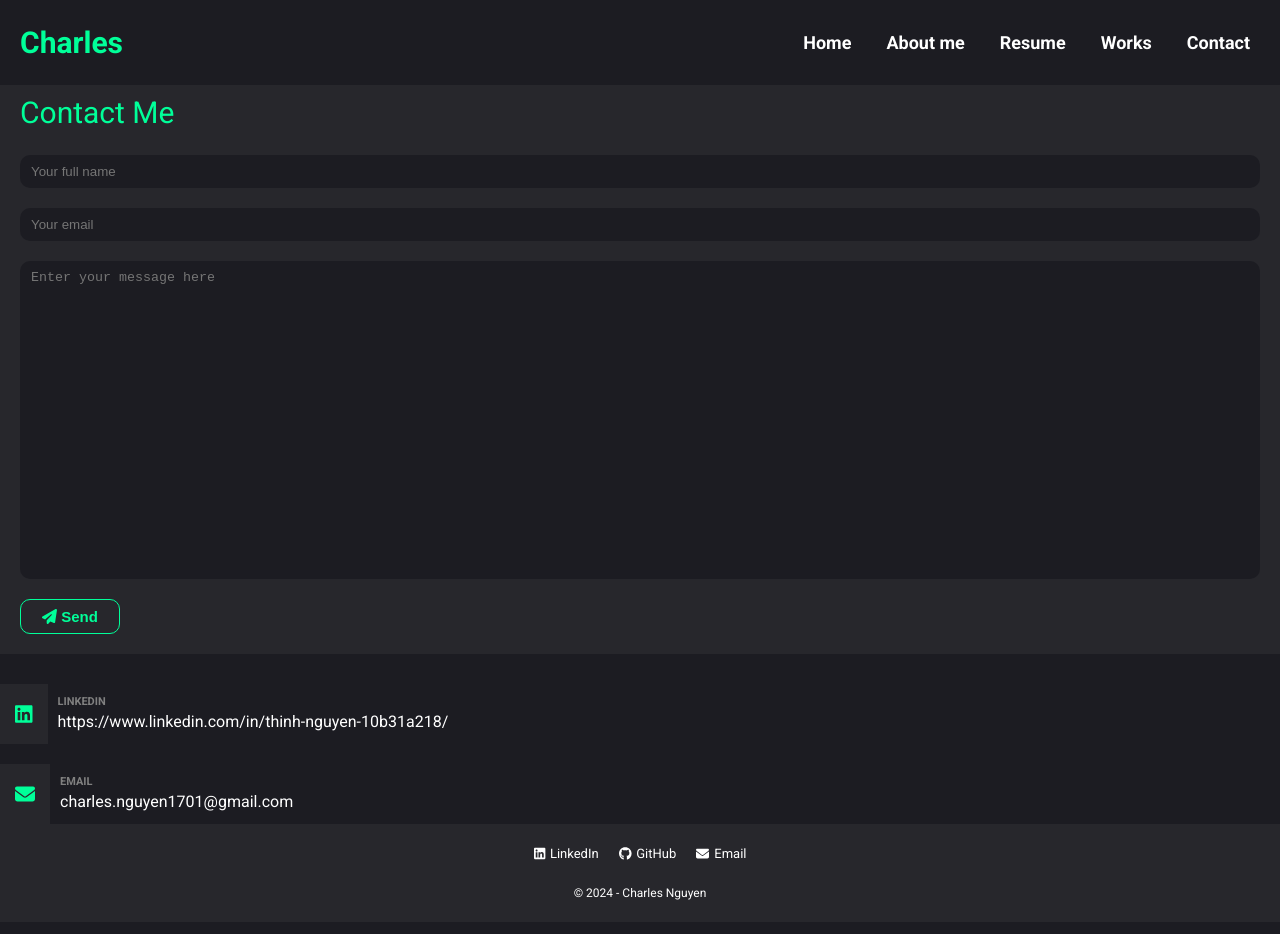
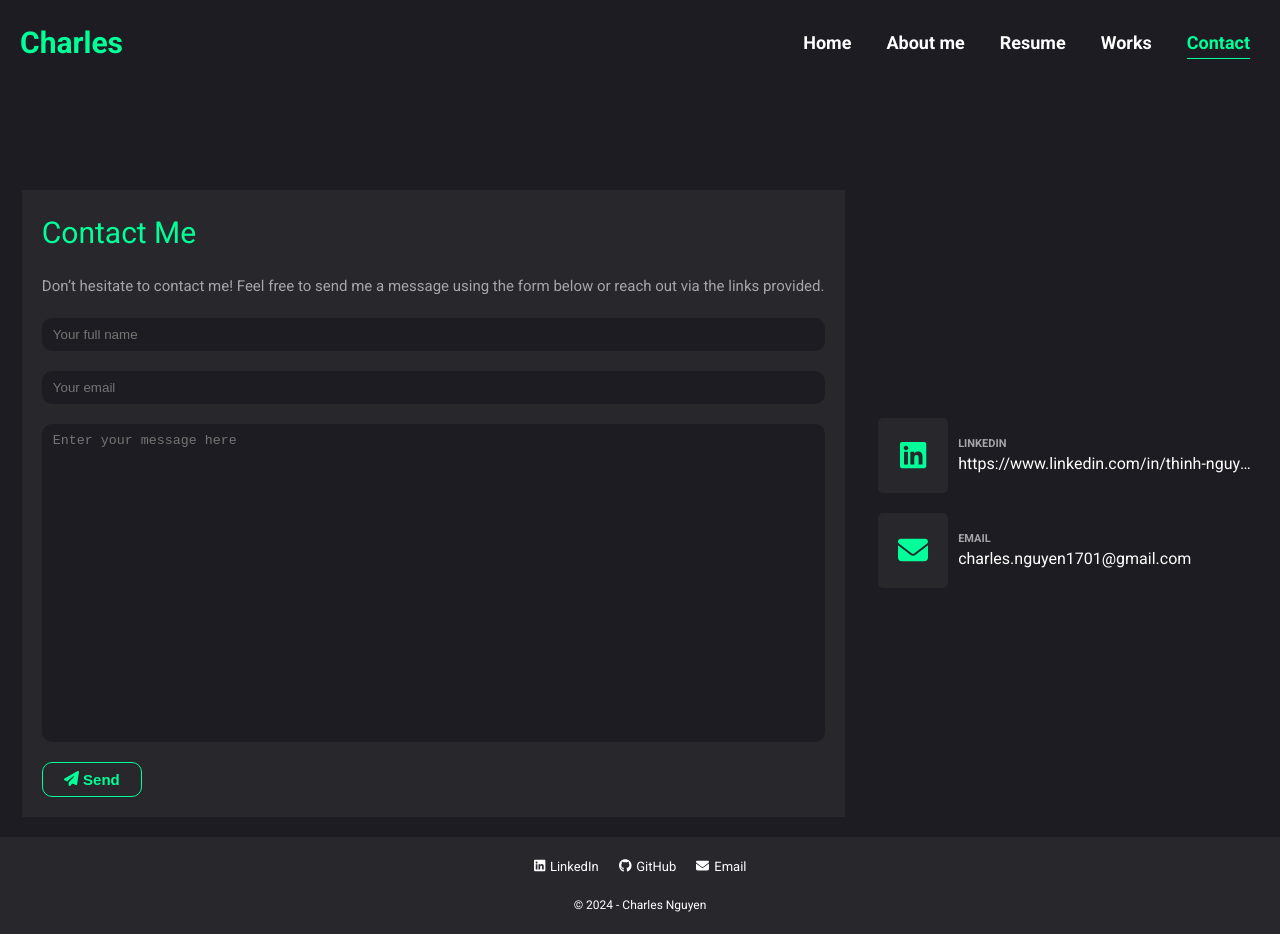
Before and after one commit to swe-thinhnguyen1701/myPortfolio, a React (Vite) app in the folder client/: page /contact in a window 1280 px wide. Built offline with nearby package versions, Linux system fonts and the light colour scheme.

Commit message:
modify contact form on tablet and monitor screen

```diff
--- a/client/src/components/ContactForm.jsx
+++ b/client/src/components/ContactForm.jsx
@@ -5,6 +5,7 @@ function ContactForm () {
     return (
         <form className="contact-form">
             <h2>Contact Me</h2>
+            <p>Don’t hesitate to contact me! Feel free to send me a message using the form below or reach out via the links provided.</p>
             <input type="text" placeholder="Your full name" maxLength={30}/>
             <input type="text" placeholder="Your email" maxLength={30}/>
             <textarea placeholder="Enter your message here" rows={20}/>
--- a/client/src/components/NavBar.jsx
+++ b/client/src/components/NavBar.jsx
@@ -34,7 +34,7 @@ function NavBar() {
                     <ul className="list menu">
                         {MENU.map((item, index) => (
                             <li className="menu-item" key={index}>
-                                <Link to={item.link} className="link">
+                                <Link to={item.link} className={currentPage === item.link ? "link highlight" : "link"}>
                                     <FontAwesomeIcon icon={item.icon} className="icon" />
                                     <span>{item.name}</span>
                                 </Link>
--- a/client/src/index.css
+++ b/client/src/index.css
@@ -14,7 +14,9 @@
   --text-clr: #a6a5aa;
 }
 
-*, *::before, *::after{
+*,
+*::before,
+*::after {
   box-sizing: border-box;
 }
 
@@ -162,6 +164,7 @@ nav {
   visibility: hidden;
   opacity: 0;
   transition-property: transform, visibility, opacity;
+  padding-top: 20px;
 }
 
 .nav-right.open .menu {
@@ -207,6 +210,7 @@ nav {
     display: flex;
     height: auto;
     width: auto;
+    padding: 0;
   }
 
   .nav-right .menu .menu-item .link .icon {
@@ -521,21 +525,26 @@ footer .list .list-item:hover .link {
 .submit-btn:hover {
   background-color: var(--hover-clr);
   color: var(--background-clr);
+}
 
+.contact-form p {
+  font-size: 1.5rem;
+  color: var(--text-clr);
 }
+
 /* Contact page */
 .contact .list {
   margin-top: 30px;
 }
 
-.contact .list .list-item{
+.contact .list .list-item {
   display: flex;
   align-items: center;
   margin-bottom: 20px;
   /* gap: 10px; */
 }
 
-.contact .list .list-item:last-child{
+.contact .list .list-item:last-child {
   margin: 0;
 }
 
@@ -544,6 +553,7 @@ footer .list .list-item:hover .link {
   color: var(--primary-clr);
   font-size: 2rem;
   padding: 15px;
+  border-radius: 5px;
 }
 
 .contact .list .list-item .link {
@@ -554,22 +564,48 @@ footer .list .list-item:hover .link {
   color: white;
 }
 
-.contact .list .list-item .link span:first-child{
-  color: grey;
+.contact .list .list-item .link span:first-child {
+  color: var(--text-clr);
   text-transform: uppercase;
   font-weight: bold;
   font-size: 1.1rem;
 }
 
-.contact .list .list-item .link span:last-child{
+.contact .list .list-item .link span:last-child {
   font-size: 1.6rem;
   white-space: nowrap;
   overflow: hidden;
   text-overflow: ellipsis;
 }
 
-.contact .list .list-item:hover .link span:last-child{
+.contact .list .list-item:hover .link span:last-child {
   text-decoration: underline;
+}
+
+@media screen and (min-width: 1024px) {
+  .contact {
+    display: flex;
+    justify-content: space-around;
+    align-items: center;
+    gap: 30px;
+    padding: 20px;
+    margin-top: 100px;
+  }
+
+  .contact .list {
+    margin: 0;
+  }
+
+  .contact .list .list-item .link {
+    width: 300px;
+  }
+
+  .contact .list .list-item .container {
+    font-size: 3rem;
+    padding: 15px;
+    width: 70px;
+    text-align: center;
+  }
 }
 
 /* Animation */
```
